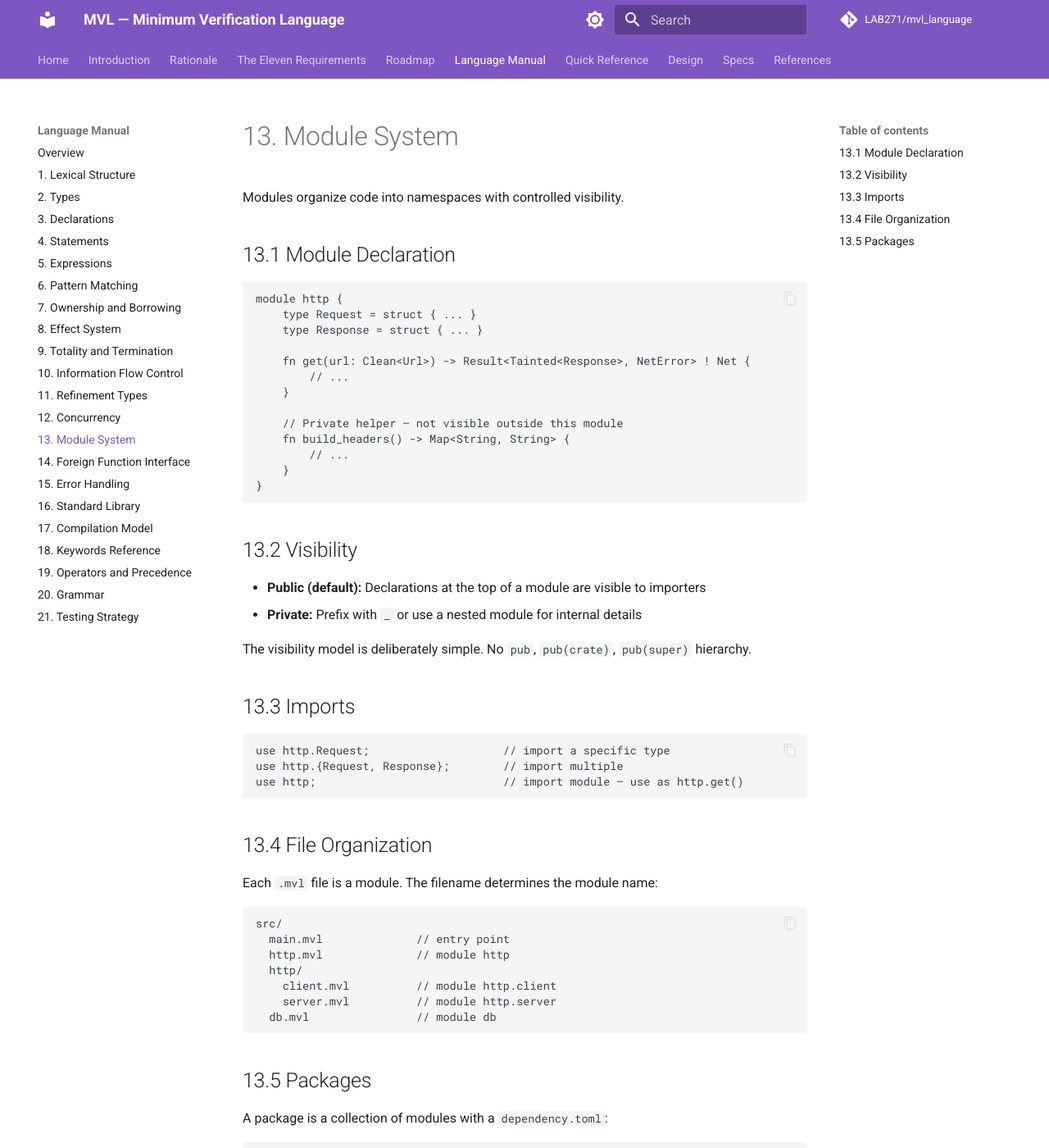
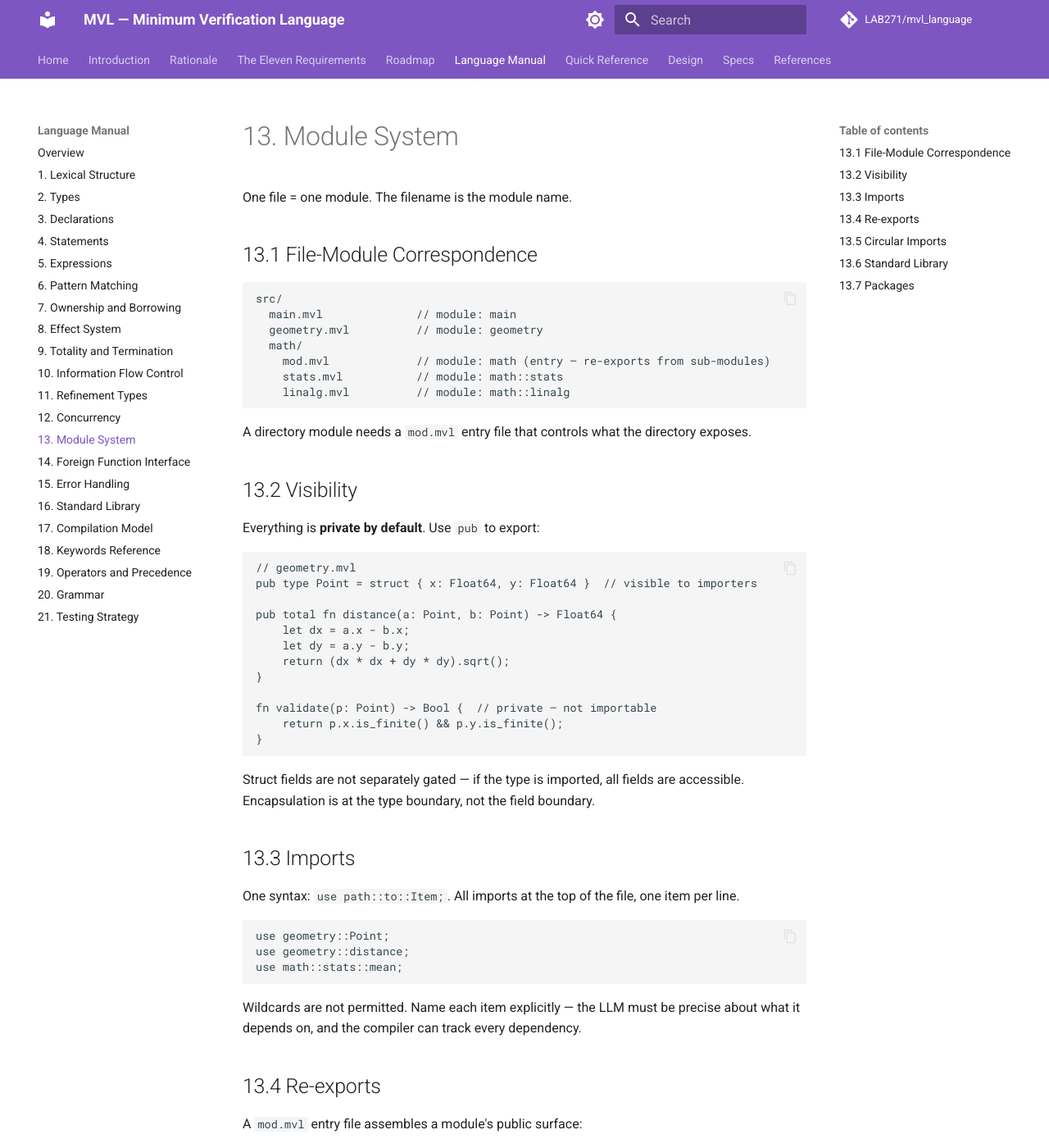
Before and after one commit to mvl-lang/mvl, an MkDocs documentation site: the page built from docs/manual/13-modules.md, in a window 1280 px wide and 1400 px high. Shown: the whole window at 82% size. Built offline with MkDocs 1.6.1 and Material for MkDocs 9.7.7, drawn with Linux system fonts in a browser that asks for light colours; comment, search, counter and statistics services are not loaded; some of the changed text lies outside the part shown.

Commit message:
feat(modules): propagate module system design to docs and highlighters
Update all secondary artifacts to match spec 005 (file=module, pub, use):
- docs/manual/13-modules.md: complete rewrite with new syntax
- docs/language.md: replace module_decl cheatsheet entry; mark #47 as specced
- docs/grammar.md + manual/20-grammar.md: update production tables
- vscode-mvl: replace `module` with `use`/`pub` in keyword patterns
- tree-sitter/zed/nvim highlights: replace `module_decl` node with `use_decl`;
  add `use`/`pub` as @keyword.import; remove `module` from keyword list

Co-Authored-By: Claude Sonnet 4.6 <noreply@anthropic.com>

````diff
--- a/docs/manual/13-modules.md
+++ b/docs/manual/13-modules.md
@@ -1,57 +1,90 @@
 # 13. Module System
 
-Modules organize code into namespaces with controlled visibility.
+One file = one module. The filename is the module name.
 
-## 13.1 Module Declaration
+## 13.1 File-Module Correspondence
+
+```
+src/
+  main.mvl              // module: main
+  geometry.mvl          // module: geometry
+  math/
+    mod.mvl             // module: math (entry — re-exports from sub-modules)
+    stats.mvl           // module: math::stats
+    linalg.mvl          // module: math::linalg
+```
+
+A directory module needs a `mod.mvl` entry file that controls what the directory exposes.
+
+## 13.2 Visibility
+
+Everything is **private by default**. Use `pub` to export:
 
 ```mvl
-module http {
-    type Request = struct { ... }
-    type Response = struct { ... }
+// geometry.mvl
+pub type Point = struct { x: Float64, y: Float64 }  // visible to importers
 
-    fn get(url: Clean<Url>) -> Result<Tainted<Response>, NetError> ! Net {
-        // ...
-    }
+pub total fn distance(a: Point, b: Point) -> Float64 {
+    let dx = a.x - b.x;
+    let dy = a.y - b.y;
+    return (dx * dx + dy * dy).sqrt();
+}
 
-    // Private helper — not visible outside this module
-    fn build_headers() -> Map<String, String> {
-        // ...
-    }
+fn validate(p: Point) -> Bool {  // private — not importable
+    return p.x.is_finite() && p.y.is_finite();
 }
 ```
 
-## 13.2 Visibility
-
-- **Public (default):** Declarations at the top of a module are visible to importers
-- **Private:** Prefix with `_` or use a nested module for internal details
-
-The visibility model is deliberately simple. No `pub`, `pub(crate)`, `pub(super)` hierarchy.
+Struct fields are not separately gated — if the type is imported, all fields are accessible. Encapsulation is at the type boundary, not the field boundary.
 
 ## 13.3 Imports
 
+One syntax: `use path::to::Item;`. All imports at the top of the file, one item per line.
+
 ```mvl
-use http.Request;                    // import a specific type
-use http.{Request, Response};        // import multiple
-use http;                            // import module — use as http.get()
+use geometry::Point;
+use geometry::distance;
+use math::stats::mean;
 ```
 
-## 13.4 File Organization
+Wildcards are not permitted. Name each item explicitly — the LLM must be precise about what it depends on, and the compiler can track every dependency.
 
-Each `.mvl` file is a module. The filename determines the module name:
+## 13.4 Re-exports
+
+A `mod.mvl` entry file assembles a module's public surface:
+
+```mvl
+// math/mod.mvl
+pub use stats::mean;
+pub use stats::variance;
+pub use linalg::Matrix;
+```
+
+Callers can then write `use math::mean;` without knowing it lives in `math::stats`.
+
+## 13.5 Circular Imports
+
+Rejected at compile time. The module dependency graph must be acyclic. The compiler names the cycle in the error:
 
 ```
-src/
-  main.mvl              // entry point
-  http.mvl              // module http
-  http/
-    client.mvl          // module http.client
-    server.mvl          // module http.server
-  db.mvl                // module db
+error: circular dependency detected: geometry → utils → geometry
 ```
 
-## 13.5 Packages
+## 13.6 Standard Library
 
-A package is a collection of modules with a `dependency.toml`:
+The standard library is rooted at `std`. No items are imported automatically — there is no Prelude. Every dependency is explicit:
+
+```mvl
+use std::collections::List;
+use std::collections::Map;
+use std::io::File;
+```
+
+The suggestion appears in error messages: `` `List` is not in scope; add `use std::collections::List;` ``
+
+## 13.7 Packages
+
+A package is a directory tree with a `package.toml` at the root:
 
 ```toml
 [package]
@@ -63,4 +96,4 @@ http = "1.0"
 json = "2.3"
 ```
 
-Packages are the trust boundary for the standard library's extended tier.
+Packages are the compilation and linking unit. External packages are imported using the same `use` syntax as local modules.
````
Also changed, not shown: docs/grammar.md (+1 -1 lines), docs/language.md (+4 -2 lines), docs/manual/20-grammar.md (+1 -1 lines), 4 other files.
